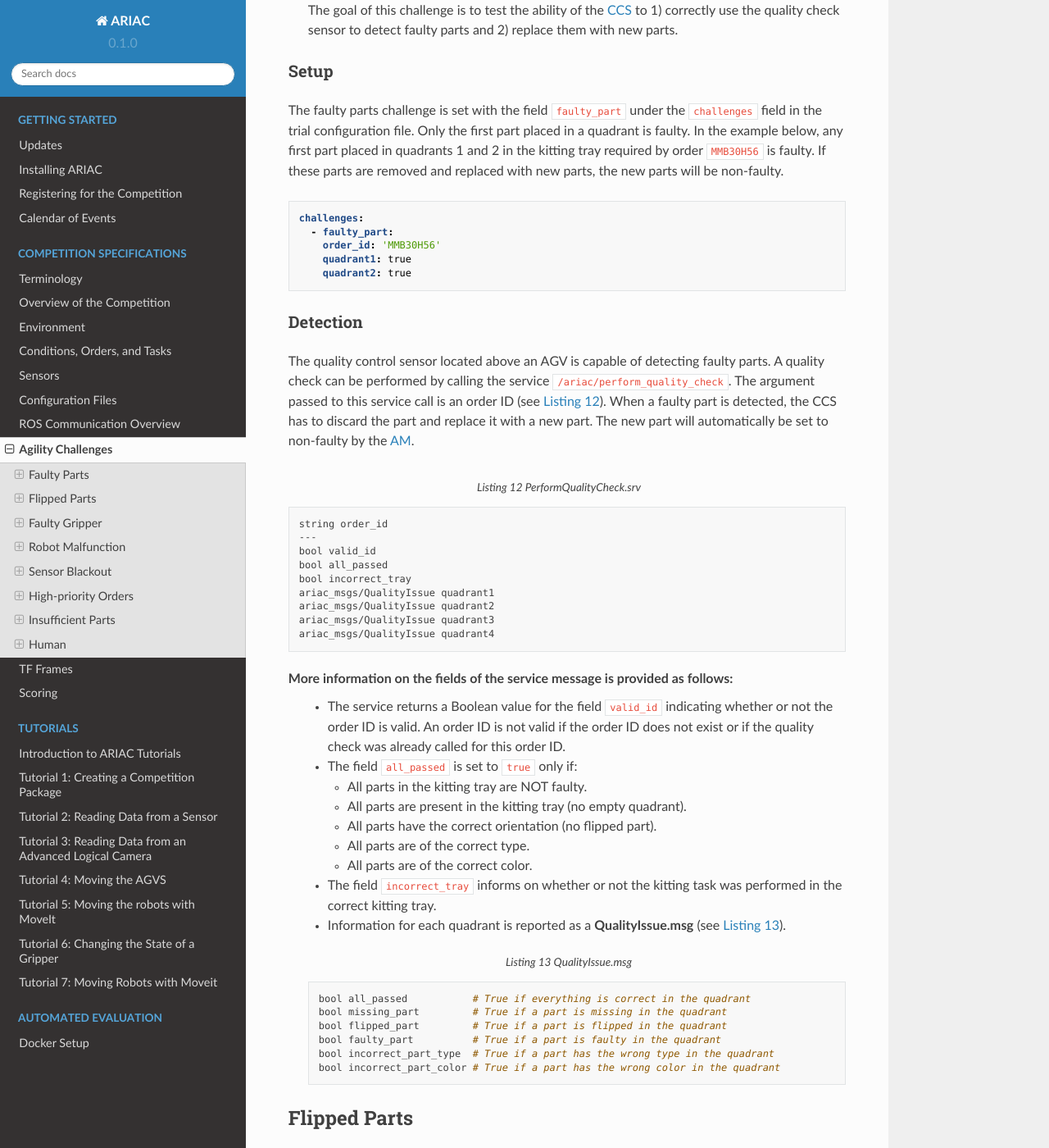
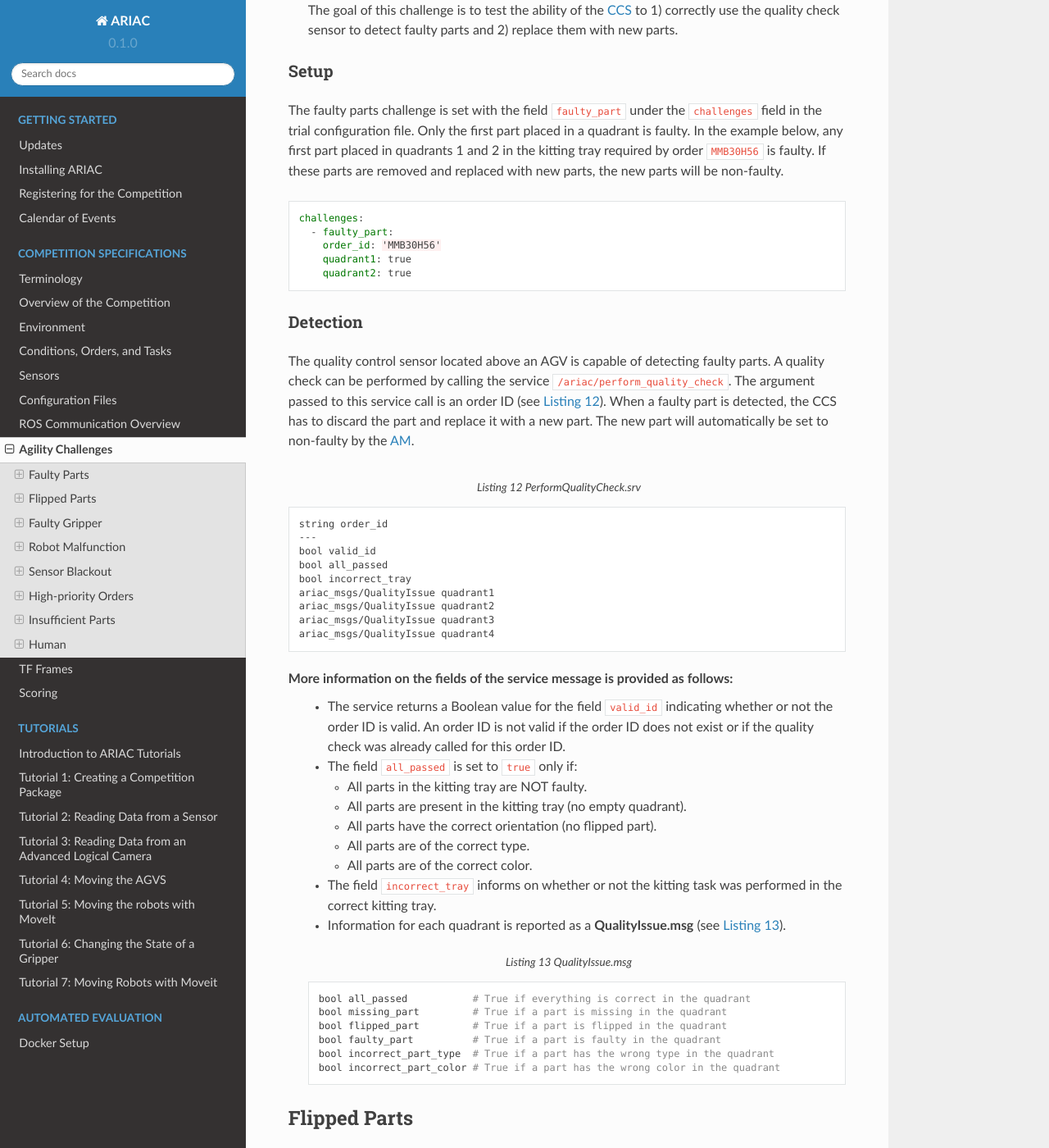
Before and after one commit to usnistgov/ARIAC, a Sphinx documentation site: the page built from docs/competition/challenges.rst, in a window 1280 px wide and 1400 px high, scrolled down 508 px. Shown: the whole window at 82% size. Built offline with Sphinx 7.4.7 and the Read the Docs theme 2.0.0, drawn with Linux system fonts in a browser that asks for light colours.

Commit message:
testing themes

```diff
--- a/docs/conf.py
+++ b/docs/conf.py
@@ -40,7 +40,7 @@ templates_path = ['_templates']
 html_theme = 'sphinx_rtd_theme'
 # The name of the Pygments (syntax highlighting) style to use.
 
-pygments_style = 'tango'
+pygments_style = 'colorful'
 
 source_suffix = ['.rst', '.md']
 
```
